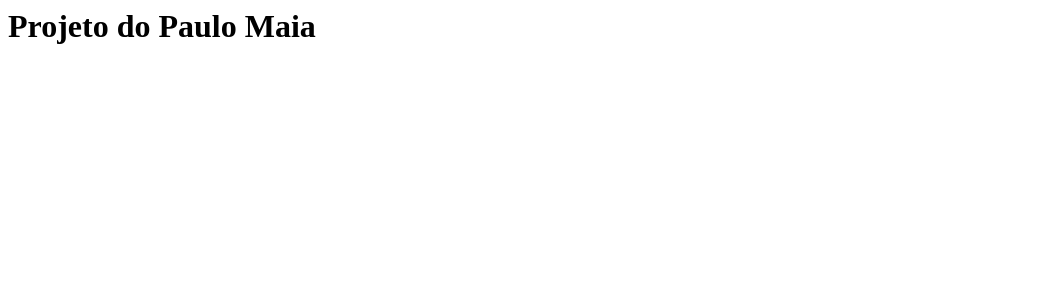
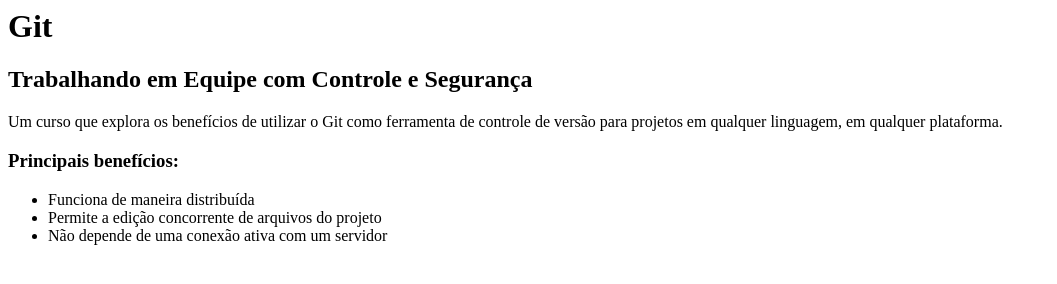
Before and after one commit to phenriquemaia/curso-git, a plain HTML site: page index.html in a window 1280 px wide. Shown: the whole page, without its empty margins (0-1057 px from the left). Drawn offline with Linux system fonts and the light colour scheme.

Commit message:
Conteúdo da página index.html

```diff
--- a/index.html
+++ b/index.html
@@ -1,8 +1,17 @@
 <html>
-	<head>
-	</head>
+    <head>
+    </head>
+    <body>
+        <h1>Git</h1>
+        <h2>Trabalhando em Equipe com Controle e Segurança</h2>
 
-	<body>
-		<h1>Projeto do Paulo Maia</h1>
-	</body>
+        <p>Um curso que explora os benefícios de utilizar o Git como ferramenta de controle de versão para projetos em qualquer linguagem, em qualquer plataforma.</p>
+
+        <h3>Principais benefícios:</h3>
+        <ul>
+            <li>Funciona de maneira distribuída</li>
+            <li>Permite a edição concorrente de arquivos do projeto</li>
+            <li>Não depende de uma conexão ativa com um servidor</li>
+        </ul>
+    </body>
 </html>
```
